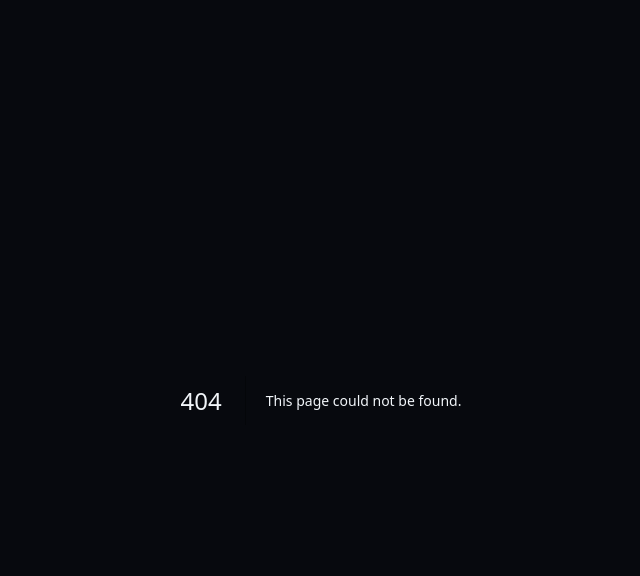
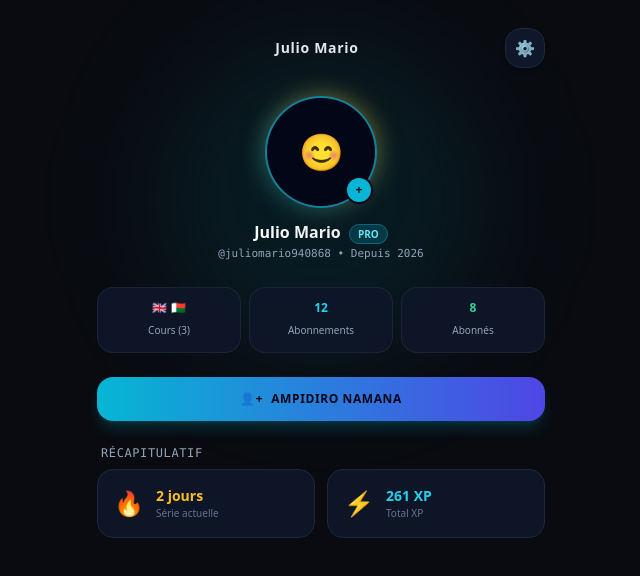
Before and after one commit to 261Topexacte1xbet/ndao-hianatra-langue-v2, a Next.js app: page /dashboard/profile/page.tsx in a window 1280 px wide. Before the commit this address had no page. Shown: the top 576 px of the page, without its empty margins (319-959 px from the left). Built offline with nearby package versions, Linux system fonts and the light colour scheme.

Commit message:
Create page.tsx

```diff
--- /dev/null
+++ b/app/dashboard/profile/page.tsx/page.tsx
@@ -0,0 +1,128 @@
+"use client";
+
+import React from "react";
+import { useRouter } from "next/navigation";
+
+export default function ProfilePage() {
+  const router = useRouter();
+
+  // Fiasana mandefa feo kely (Bip)
+  const playClickSound = () => {
+    if (typeof window !== "undefined") {
+      try {
+        const audioCtx = new (window.AudioContext || (window as unknown as { webkitAudioContext: typeof AudioContext }).webkitAudioContext)();
+        const oscillator = audioCtx.createOscillator();
+        const gainNode = audioCtx.createGain();
+
+        oscillator.type = "sine";
+        oscillator.frequency.setValueAtTime(600, audioCtx.currentTime);
+        oscillator.frequency.exponentialRampToValueAtTime(900, audioCtx.currentTime + 0.05);
+
+        gainNode.gain.setValueAtTime(0.1, audioCtx.currentTime);
+        gainNode.gain.exponentialRampToValueAtTime(0.01, audioCtx.currentTime + 0.05);
+
+        oscillator.connect(gainNode);
+        gainNode.connect(audioCtx.destination);
+
+        oscillator.start();
+        oscillator.stop(audioCtx.currentTime + 0.05);
+      } catch (e) {
+        console.log("Audio error", e);
+      }
+    }
+  };
+
+  return (
+    <div className="min-h-screen bg-[#090b10] text-slate-100 font-sans p-4 pb-20 relative overflow-hidden">
+
+      {/* Background Cyber Glow */}
+      <div className="absolute top-10 left-1/2 -translate-x-1/2 w-80 h-80 bg-cyan-500/10 rounded-full blur-3xl pointer-events-none"></div>
+
+      {/* Header miaraka amin'ny Anarana sy Paramètres (⚙️) */}
+      <header className="w-full max-w-md mx-auto flex justify-between items-center py-3 relative z-10">
+        <div className="w-8"></div>
+        <h1 className="text-sm font-bold tracking-wider text-slate-200">Julio Mario</h1>
+
+        {/* Bokotra Paramètres (⚙️) */}
+        <button
+          onClick={() => {
+            playClickSound();
+            router.push("/dashboard/settings");
+          }}
+          className="w-10 h-10 rounded-2xl bg-slate-900 border border-slate-800 flex items-center justify-center text-cyan-400 hover:bg-slate-800 transition-all shadow-md"
+          aria-label="Paramètres"
+        >
+          ⚙️
+        </button>
+      </header>
+
+      {/* Main Profile Content */}
+      <main className="w-full max-w-md mx-auto space-y-6 relative z-10 mt-4">
+
+        {/* Avatar / Profil Cyber */}
+        <div className="text-center space-y-3">
+          <div className="relative w-28 h-28 mx-auto flex items-center justify-center">
+            <div className="absolute inset-0 rounded-full bg-gradient-to-tr from-cyan-500 to-amber-400 opacity-60 blur-md animate-pulse"></div>
+            <div className="relative w-full h-full bg-slate-950 border-2 border-cyan-400/60 rounded-full flex items-center justify-center text-4xl shadow-2xl">
+              <span>😊</span>
+            </div>
+            <span className="absolute bottom-1 right-1 bg-cyan-500 text-slate-950 w-7 h-7 rounded-full flex items-center justify-center text-xs font-bold border-2 border-slate-950">
+              +
+            </span>
+          </div>
+
+          <div>
+            <h2 className="text-base font-extrabold text-white">Julio Mario <span className="text-[10px] bg-cyan-500/20 text-cyan-300 border border-cyan-500/40 px-2 py-0.5 rounded-full ml-1">PRO</span></h2>
+            <p className="text-[11px] text-slate-400 font-mono">@juliomario940868 • Depuis 2026</p>
+          </div>
+        </div>
+
+        {/* Statistika kely (Cours, Abonnements, Abonnés) */}
+        <div className="grid grid-cols-3 gap-2">
+          <div className="bg-slate-900/90 border border-slate-800/80 p-3 rounded-2xl text-center">
+            <span className="text-xs font-bold text-amber-400 block">🇬🇧 🇲🇬</span>
+            <span className="text-[10px] text-slate-400">Cours (3)</span>
+          </div>
+          <div className="bg-slate-900/90 border border-slate-800/80 p-3 rounded-2xl text-center">
+            <span className="text-xs font-bold text-cyan-400 block">12</span>
+            <span className="text-[10px] text-slate-400">Abonnements</span>
+          </div>
+          <div className="bg-slate-900/90 border border-slate-800/80 p-3 rounded-2xl text-center">
+            <span className="text-xs font-bold text-emerald-400 block">8</span>
+            <span className="text-[10px] text-slate-400">Abonnés</span>
+          </div>
+        </div>
+
+        {/* Bokotra Ampidiro Namana */}
+        <button
+          onClick={playClickSound}
+          className="w-full bg-gradient-to-r from-cyan-500 to-indigo-600 hover:from-cyan-400 hover:to-indigo-500 text-slate-950 font-black py-3.5 rounded-2xl text-xs uppercase tracking-wider shadow-lg shadow-cyan-500/20 transition-all flex items-center justify-center gap-2"
+        >
+          <span>👤+</span> Ampidiro Namana
+        </button>
+
+        {/* Récapitulatif */}
+        <div className="space-y-2">
+          <h3 className="text-xs font-mono text-slate-400 uppercase tracking-wider px-1">Récapitulatif</h3>
+          <div className="grid grid-cols-2 gap-3">
+            <div className="bg-slate-900/90 border border-slate-800 p-4 rounded-2xl flex items-center gap-3">
+              <span className="text-2xl">🔥</span>
+              <div>
+                <h4 className="text-sm font-black text-amber-400">2 jours</h4>
+                <p className="text-[10px] text-slate-500">Série actuelle</p>
+              </div>
+            </div>
+            <div className="bg-slate-900/90 border border-slate-800 p-4 rounded-2xl flex items-center gap-3">
+              <span className="text-2xl">⚡</span>
+              <div>
+                <h4 className="text-sm font-black text-cyan-400">261 XP</h4>
+                <p className="text-[10px] text-slate-500">Total XP</p>
+              </div>
+            </div>
+          </div>
+        </div>
+
+      </main>
+    </div>
+  );
+}
```
